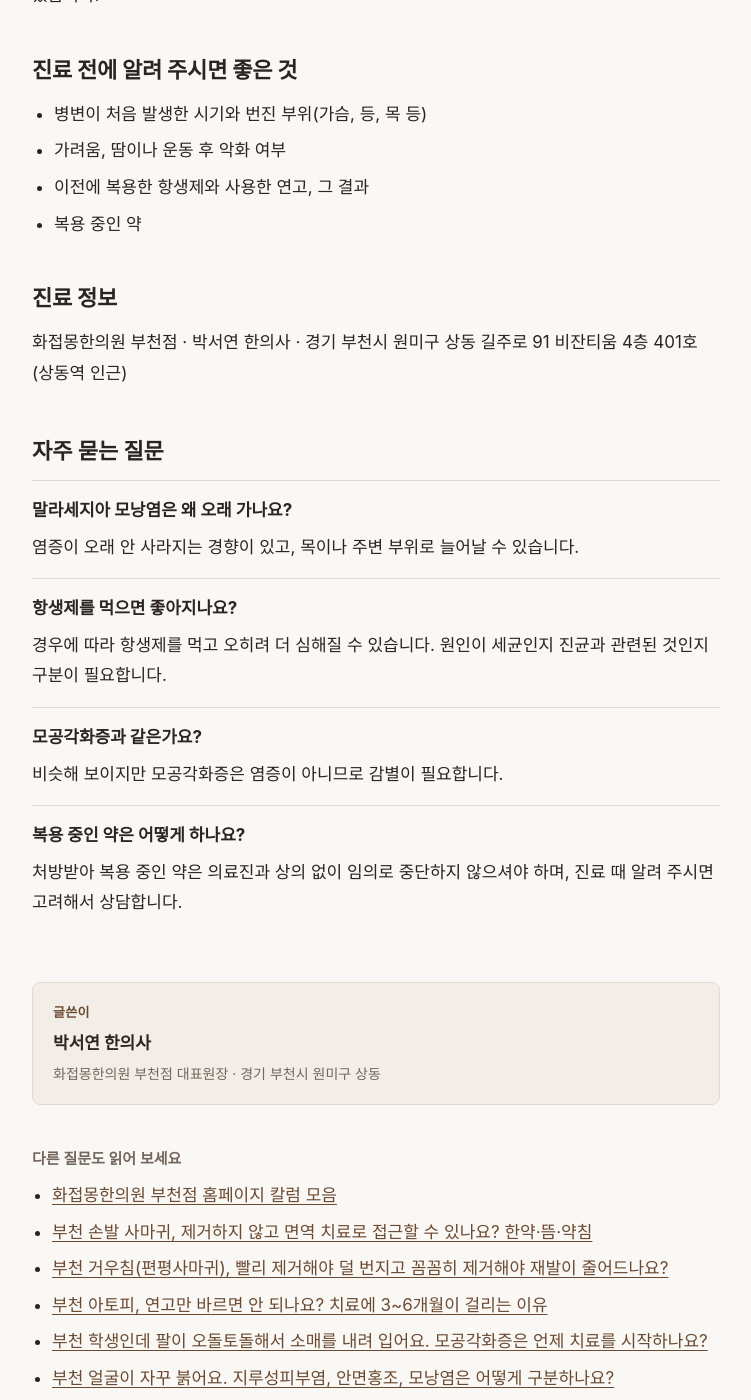
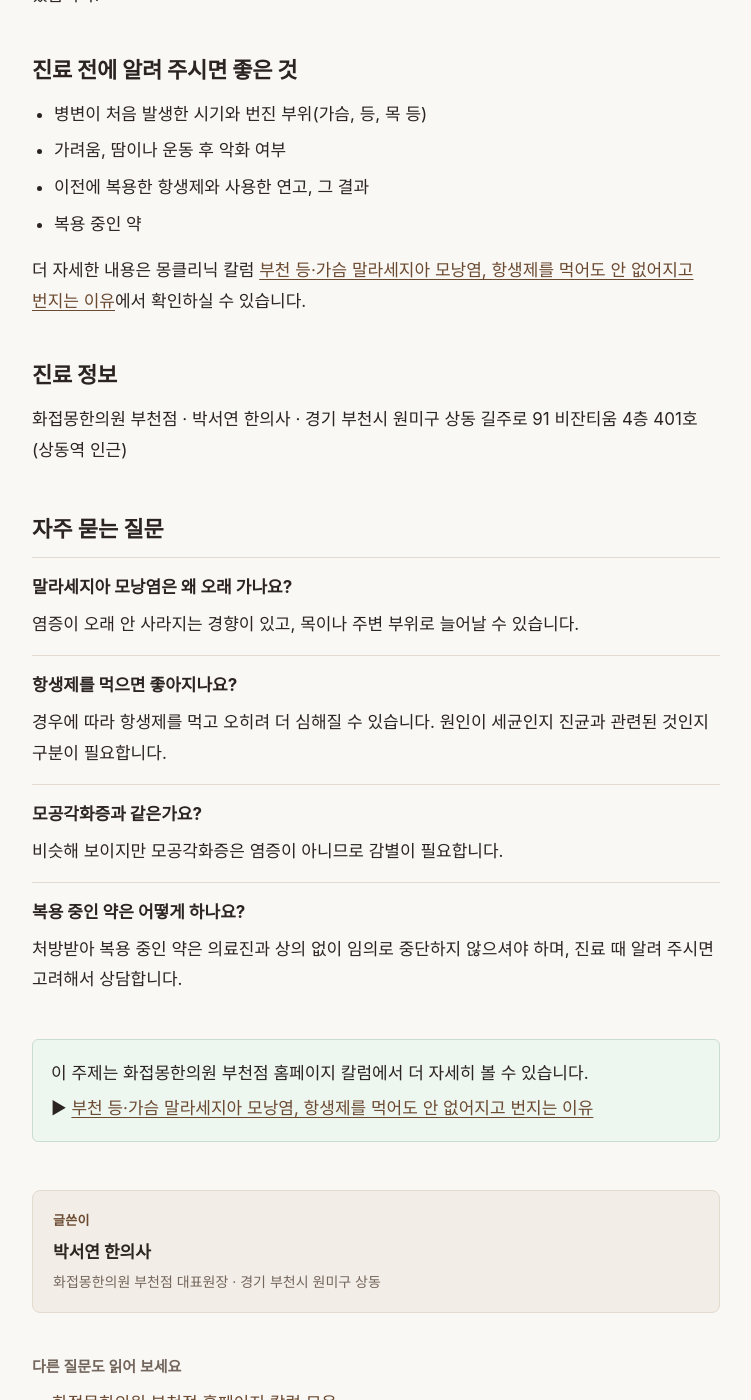
Before and after one commit to HJMbc-Park/HJMbc-Park.github.io, a Jekyll site: the page built from _posts/2026-11-13-bucheon-chest-back-malassezia-folliculitis-spread.md, in a window 1280 px wide and 1400 px high, scrolled down 1187 px. Shown: the whole window, without its empty margins (264-1015 px from the left). Built offline with Jekyll 4.4.1, drawn with Linux system fonts in a browser that asks for light colours; some web fonts are replaced.

Commit message:
말라세지아 칼럼 49116 연결
Co-Authored-By: Claude Sonnet 5.5 <noreply@anthropic.com>
Claude-Session: https://claude.ai/code/session_0169dzRn4bU7KzdNdA9Hnwch

```diff
--- a/_posts/2026-11-13-bucheon-chest-back-malassezia-folliculitis-spread.md
+++ b/_posts/2026-11-13-bucheon-chest-back-malassezia-folliculitis-spread.md
@@ -13,6 +13,8 @@ faq:
     a: "비슷해 보이지만 모공각화증은 염증이 아니므로 감별이 필요합니다."
   - q: "복용 중인 약은 어떻게 하나요?"
     a: "처방받아 복용 중인 약은 의료진과 상의 없이 임의로 중단하지 않으셔야 하며, 진료 때 알려 주시면 고려해서 상담합니다."
+column_url: "https://www.mongclinic.com/index.php/board/view/column/27/49116"
+column_title: "부천 등·가슴 말라세지아 모낭염, 항생제를 먹어도 안 없어지고 번지는 이유"
 ---
 ## 말라세지아 모낭염은 왜 오래 가나요?
 
@@ -39,6 +41,8 @@ faq:
 - 이전에 복용한 항생제와 사용한 연고, 그 결과
 - 복용 중인 약
 
+더 자세한 내용은 몽클리닉 칼럼 [부천 등·가슴 말라세지아 모낭염, 항생제를 먹어도 안 없어지고 번지는 이유](https://www.mongclinic.com/index.php/board/view/column/27/49116)에서 확인하실 수 있습니다.
+
 ## 진료 정보
 
 화접몽한의원 부천점 · 박서연 한의사 · 경기 부천시 원미구 상동 길주로 91 비잔티움 4층 401호 (상동역 인근)
```
Also changed, not shown: columns.md (+1 -0 lines).
